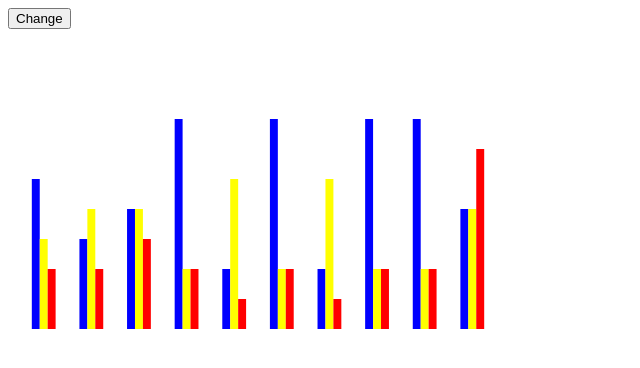
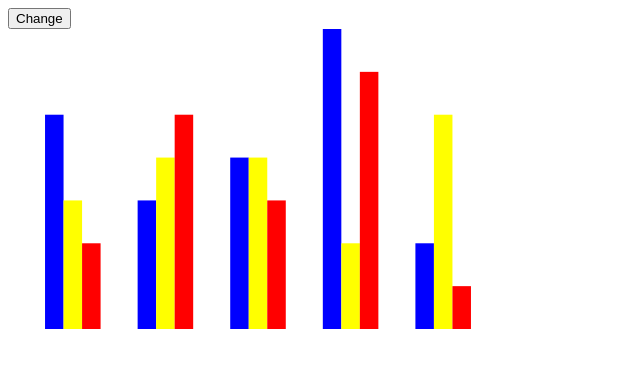
Before and after one commit to cyrilpanicker/chartDirs, a website: page index.html in a window 1280 px wide. Shown: the whole page, without its empty margins (0-640 px from the left). Drawn offline with nearby package versions, Linux system fonts and the light colour scheme.

Commit message:
added changes

```diff
--- a/index.html
+++ b/index.html
@@ -14,9 +14,9 @@
         data="{{data}}"
         key-config="{{keyConfig}}"
         values-config="{{valuesConfig}}"
-        max-value="10"
         width="500"
         height="300"
+        padding="0.4"
     >
     </bar-chart>
 </body>
--- a/scripts/chartDirs.js
+++ b/scripts/chartDirs.js
@@ -2,48 +2,71 @@
 angular.module('chartDirs', [])
     .directive('barChart', function () {
     return {
-        scope: {
-            data: '@',
-            keyConfig: '@',
-            valuesConfig: '@',
-            maxValue: '@',
-            width: '@',
-            height: '@'
-        },
         link: function (scope, element, attributes) {
-            var data, keyProperty, valueProperties, maxValue, width, height, valueScale, barGroupScale, barScale;
-            var assignVariables = function () {
-                data = JSON.parse(scope.data);
-                keyProperty = JSON.parse(scope.keyConfig).name;
-                valueProperties = JSON.parse(scope.valuesConfig);
-                maxValue = parseFloat(scope.maxValue);
-                width = parseFloat(scope.width);
-                height = parseFloat(scope.height);
+            var attributeList = [
+                'data',
+                'keyConfig',
+                'valuesConfig',
+                'width',
+                'height',
+                'padding'
+            ];
+            var data, keyProperty, valueProperties, maxValue, width, height, padding, valueScale, barGroupScale, barScale;
+            keyProperty = JSON.parse(attributes.keyConfig).name;
+            valueProperties = JSON.parse(attributes.valuesConfig);
+            width = parseFloat(attributes.width);
+            height = parseFloat(attributes.height);
+            padding = parseFloat(attributes.padding);
+            var updateData = function () {
+                data = JSON.parse(attributes.data);
+                maxValue = d3.max(valueProperties.map(function (valueProperty) {
+                    return d3.max(data, function (datum) {
+                        return datum[valueProperty.name];
+                    });
+                }));
                 valueScale = d3.scale.linear()
-                    .domain([0, maxValue])
-                    .range([0, height]);
+                    .range([0, height])
+                    .domain([0, maxValue]);
                 barGroupScale = d3.scale.ordinal()
-                    .domain(data.map(function (datum) { return datum[keyProperty]; }))
-                    .rangeBands([0, width], 0.5);
+                    .rangeBands([0, width], padding)
+                    .domain(data.map(function (datum) {
+                    return datum[keyProperty];
+                }));
                 barScale = d3.scale.ordinal()
-                    .domain(valueProperties.map(function (property) { return property.name; }))
-                    .rangeBands([0, barGroupScale.rangeBand()]);
+                    .rangeBands([0, barGroupScale.rangeBand()])
+                    .domain(valueProperties.map(function (property) {
+                    return property.name;
+                }));
             };
-            assignVariables();
+            var barGroupTranslateMapper = function (barGroupDatum) {
+                return 'translate(' + barGroupScale(barGroupDatum[keyProperty]) + ',0)';
+            };
+            var barDataMapper = function (barGroupDatum) {
+                return valueProperties.map(function (valueProperty) {
+                    return {
+                        name: valueProperty.name,
+                        value: barGroupDatum[valueProperty.name],
+                        color: valueProperty.color
+                    };
+                });
+            };
             var keyMapper = function (datum, index) {
                 return datum[keyProperty];
             };
-            var xMapper = function (datum, index) {
-                return index * 20;
+            var xMapper = function (barDatum) {
+                return barScale(barDatum.name);
             };
-            var yMapper = function (datum, index) {
-                return height - valueScale(datum.value);
+            var yMapper = function (barDatum) {
+                return height - valueScale(barDatum.value);
             };
-            var heightMapper = function (datum, index) {
-                return valueScale(datum.value);
+            var heightMapper = function (barDatum) {
+                return valueScale(barDatum.value);
             };
-            var widthMapper = function (datum, index) {
-                return 10;
+            var widthMapper = function () {
+                return barScale.rangeBand();
+            };
+            var colorMapper = function (barDatum) {
+                return barDatum.color;
             };
             var svgElement = d3.select(element[0]).append('svg')
                 .attr('width', width)
@@ -52,36 +75,25 @@ angular.module('chartDirs', [])
                 var barGroupSet = svgElement.selectAll('.barGroup').data(data);
                 barGroupSet.exit().remove();
                 barGroupSet.enter().append('g').attr('class', 'barGroup');
-                barGroupSet.attr('transform', function (datum) {
-                    return 'translate(' + barGroupScale(datum[keyProperty]) + ',0)';
-                });
-                var barSet = barGroupSet.selectAll('rect').data(function (datum) {
-                    var _ = [];
-                    valueProperties.forEach(function (__) {
-                        _.push({
-                            name: __.name,
-                            value: datum[__.name],
-                            color: __.color
-                        });
-                    });
-                    return _;
-                });
+                barGroupSet.attr('transform', barGroupTranslateMapper);
+                var barSet = barGroupSet.selectAll('rect').data(barDataMapper);
                 barSet.exit().remove();
                 barSet.enter().append('rect');
                 barSet
-                    .attr('x', function (datum) {
-                    return barScale(datum.name);
-                })
+                    .attr('x', xMapper)
                     .attr('y', yMapper)
                     .attr('height', heightMapper)
-                    .attr('width', barScale.rangeBand())
-                    .attr('fill', function (datum) {
-                    return datum.color;
+                    .attr('width', widthMapper)
+                    .attr('fill', colorMapper);
+            };
+            var emptyAttributeExists = function () {
+                return attributeList.some(function (attribute) {
+                    return attributes[attribute] === '';
                 });
             };
-            scope.$watch('data+keyConfig+valuesConfig+maxValue+width+height', function () {
-                if (scope.data && scope.keyConfig && scope.valuesConfig && scope.maxValue && scope.width && scope.height) {
-                    assignVariables();
+            attributes.$observe('data', function () {
+                if (!emptyAttributeExists()) {
+                    updateData();
                     draw();
                 }
             });
--- a/scripts/main.js
+++ b/scripts/main.js
@@ -1,6 +1,6 @@
 // /// <reference path="typings/tsd.d.ts" />
 angular.module('app', ['chartDirs'])
-    .controller('Controller', function ($scope, $interval) {
+    .controller('Controller', function ($scope, $interval, $timeout) {
     var data = [
         {
             'device': 'Desktops',
@@ -11,7 +11,7 @@ angular.module('app', ['chartDirs'])
         {
             'device': 'Notebooks',
             'west': 3,
-            'central': 2,
+            'central': 5,
             'east': 4
         },
         {
@@ -23,7 +23,7 @@ angular.module('app', ['chartDirs'])
         {
             'device': 'Tablets',
             'west': 7,
-            'central': 2,
+            'central': 6,
             'east': 2
         },
         {
@@ -31,36 +31,6 @@ angular.module('app', ['chartDirs'])
             'west': 2,
             'central': 1,
             'east': 5
-        },
-        {
-            'device': 'A',
-            'west': 7,
-            'central': 2,
-            'east': 2
-        },
-        {
-            'device': 'B',
-            'west': 2,
-            'central': 1,
-            'east': 5
-        },
-        {
-            'device': 'C',
-            'west': 7,
-            'central': 2,
-            'east': 2
-        },
-        {
-            'device': 'D',
-            'west': 7,
-            'central': 2,
-            'east': 2
-        },
-        {
-            'device': 'E',
-            'west': 4,
-            'central': 6,
-            'east': 4
         }
     ];
     $scope.data = data;
@@ -99,14 +69,11 @@ angular.module('app', ['chartDirs'])
     ];
     $scope.valuesConfig = valuesConfigurations[0];
     $scope.changeValues = function () {
-        if ($scope.valuesConfig == valuesConfigurations[0]) {
-            $scope.valuesConfig = valuesConfigurations[1];
-        }
-        else if ($scope.valuesConfig == valuesConfigurations[1]) {
-            $scope.valuesConfig = valuesConfigurations[2];
-        }
-        else if ($scope.valuesConfig == valuesConfigurations[2]) {
-            $scope.valuesConfig = valuesConfigurations[0];
-        }
+        $scope.data.push({
+            'device': 'Laptops',
+            'west': 6,
+            'central': 1,
+            'east': 2
+        });
     };
 });
```
Also changed, not shown: scripts-src/chartDirs.ts (+92 -56 lines), scripts-src/main.ts (+9 -40 lines).
